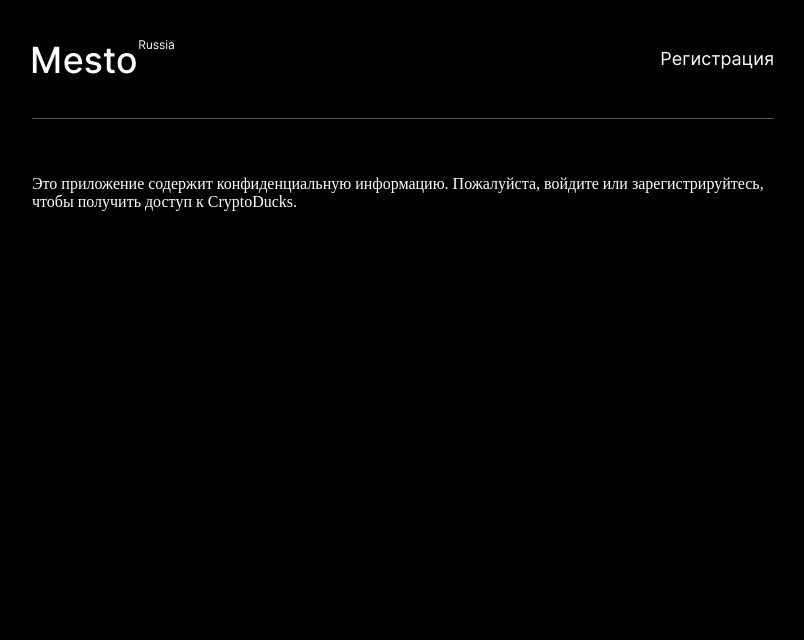
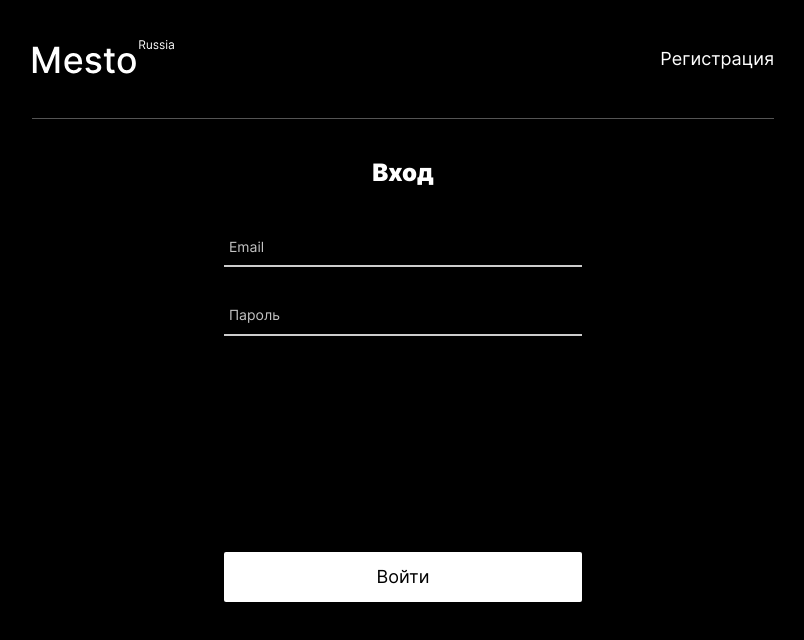
Before and after one commit to dianadomino24/react-mesto-auth, a React app: page /sign-in in a window 1280 px wide. Shown: the whole page, without its empty margins (237-1041 px from the left). Built offline with nearby package versions, Linux system fonts and the light colour scheme; no server answers.

Commit message:
0.5 login

```diff
--- /dev/null
+++ b/src/blocks/popup/__title/_type/popup__title_type_login.css
@@ -0,0 +1,4 @@
+.popup__title_type_login {
+    color: #fff;
+    text-align: center;
+}
--- a/src/blocks/popup/__title/_type/popup__title_type_white.css
+++ /dev/null
@@ -1,3 +0,0 @@
-.popup__title_type_white {
-    color: #fff;
-}
--- a/src/blocks/popup/popup.css
+++ b/src/blocks/popup/popup.css
@@ -2,7 +2,7 @@
 @import url(__close-button/popup__close-button.css);
 @import url(__form/popup__form.css);
 @import url(__title/popup__title.css);
-@import url(__title/_type/popup__title_type_white.css);
+@import url(__title/_type/popup__title_type_login.css);
 @import url(__title_type_card-delete/popup__title_type_card-delete.css);
 @import url(__fieldset/popup__fieldset.css);
 @import url(__input/popup__input.css);
--- a/src/components/Login.js
+++ b/src/components/Login.js
@@ -1,7 +1,6 @@
 import React, { useState } from 'react'
 import { Link, useHistory } from 'react-router-dom'
-// import { setToken } from '../utils/token'
-// import * as duckAuth from '../duckAuth.js'
+import RegisterLoginTemplate from './RegisterLoginTemplate'
 
 const Login = ({ handleLogin }) => {
     const [data, setData] = useState({
@@ -20,13 +19,13 @@ const Login = ({ handleLogin }) => {
         }))
     }
 
-    //     const handleSubmit = (e) => {
-    //         e.preventDefault()
-    //         const { username, password } = data
+        const handleSubmit = (e) => {
+            e.preventDefault()
+            const { username, password } = data
 
-    //         if (!username || !password) {
-    //             return
-    //         }
+            if (!username || !password) {
+                return
+            }
 
     //         duckAuth
     //             .authorize(username, password)
@@ -44,49 +43,56 @@ const Login = ({ handleLogin }) => {
     //                 }
     //             })
     //             .catch((err) => console.log(err))
-    //     }
+        }
 
     return (
-        // <div onSubmit={handleSubmit} className="login">
-        //     <Logo title={'CryptoDucks'} />
-        <p className="login__welcome">
-            Это приложение содержит конфиденциальную информацию. Пожалуйста,
-            войдите или зарегистрируйтесь, чтобы получить доступ к CryptoDucks.
-        </p>
-        //     <p className="login__error">{message}</p>
-        //     <form className="login__form">
-        //         <label htmlFor="username">Логин:</label>
-        //         <input
-        //             id="username"
-        //             required
-        //             name="username"
-        //             type="text"
-        //             value={data.username}
-        //             onChange={handleChange}
-        //         />
-        //         <label htmlFor="password">Пароль:</label>
-        //         <input
-        //             id="password"
-        //             required
-        //             name="password"
-        //             type="password"
-        //             value={data.password}
-        //             onChange={handleChange}
-        //         />
-        //         <div className="login__button-container">
-        //             <button type="submit" className="login__link">
-        //                 Войти
-        //             </button>
-        //         </div>
-        //     </form>
+            <div className="login">
+            <RegisterLoginTemplate
+                // name="login"
+                title="Вход"
+                onSubmit={handleSubmit}
+            >
+                <label className="popup__label">
+                    <input
+                        type="email"
+                        value={data.email}
+                        onChange={handleChange}
+                        name="email"
+                        placeholder="Email"
+                        id="email"
+                        className="input popup__input popup__input_type_dark"
+                        required
+                        minLength="2"
+                        maxLength="320"
+                    />
+                    <span className="popup__input-error"></span>
+                </label>
+                <label className="popup__label">
+                    <input
+                        type="password"
+                        value={data.password}
+                        onChange={handleChange}
+                        name="password"
+                        id="password"
+                        placeholder="Пароль"
+                        className="input popup__input popup__input_type_dark"
+                        required
+                        minLength="2"
+                        maxLength="200"
+                    />
+                    <span className="popup__input-error"></span>
+                </label>
+                <button
+                    className='link popup__save-button popup__save-button_type_dark'
+                    autoFocus
+                    type="submit"
+                >
+                    Войти
+                </button>
 
-        //     <div className="login__signup">
-        //         <p>Ещё не зарегистрированы?</p>
-        //         <Link to="/register" className="signup__link">
-        //             Зарегистрироваться
-        //         </Link>
-        //     </div>
-        // </div>
+            </RegisterLoginTemplate>
+            </div>
+
     )
 }
 
--- a/src/components/Register.js
+++ b/src/components/Register.js
@@ -40,7 +40,7 @@ const Register = () => {
     return (
         <div className="register">
             <RegisterLoginTemplate
-                name="login"
+                // name="login"
                 title="Регистрация"
                 onSubmit={handleSubmit}
             >
--- a/src/components/RegisterLoginTemplate.js
+++ b/src/components/RegisterLoginTemplate.js
@@ -1,7 +1,7 @@
 import React from 'react'
 
 function RegisterLoginTemplate({
-    name,
+    // name,
     title,
     children,
     handleSubmit,
@@ -12,12 +12,12 @@ function RegisterLoginTemplate({
             <section className="popup_type_register-login">
                 <section className="popup__container-register-login">
                     <form
-                        className={`popup__form popup__form_type_${name}`}
+                        className='popup__form'
                         noValidate
-                        name={name}
+                        // name={name}
                         onSubmit={handleSubmit}
                     >
-                        <h2 className="popup__title">{title}</h2>
+                        <h2 className="popup__title popup__title_type_login">{title}</h2>
                         <fieldset className="popup__fieldset">
                             {children}
                         </fieldset>
```
